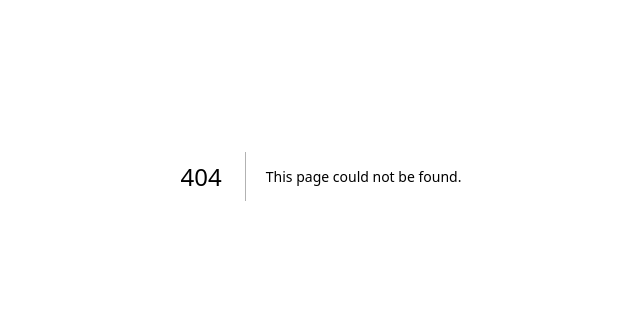
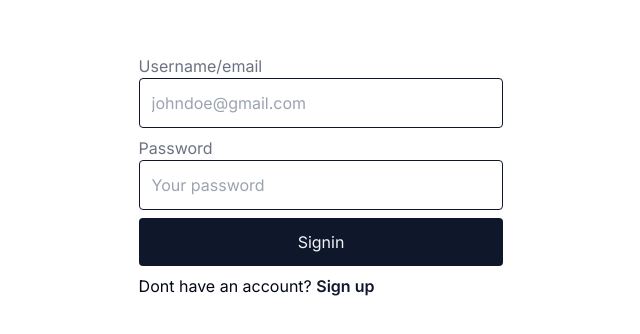
Before and after one commit to indie-hack-jos/Rantr-frontend, a Next.js app: page /auth/signin in a window 1280 px wide. Before the commit this address had no page. Shown: the part 224-558 px from the top of the page, without its empty margins (319-959 px from the left). Built offline with nearby package versions, Linux system fonts and the light colour scheme.

Commit message:
feat:created signin Page

```diff
--- /dev/null
+++ b/src/app/auth/page.tsx
@@ -0,0 +1,7 @@
+import React from 'react'
+
+export const page = () => {
+  return (
+    <div></div>
+  )
+}
--- /dev/null
+++ b/src/app/auth/signin/page.tsx
@@ -0,0 +1,25 @@
+import Link from "next/link"
+
+const page = () => {
+    return (
+      <main className='container mx-auto h-screen flex justify-center items-center'>
+          <form className='md:w-[30%] flex flex-col gap-2'>
+          <div className="w-full">
+            <label className="text-gray-500">Username/email</label>
+              <input type="text" className='w-full py-3 px-3 rounded border border-primary focus:outline-none' placeholder="johndoe@gmail.com" />
+            </div>
+
+            <div className="w-full">
+            <label className="text-gray-500">Password</label>
+              <input type="password" className='w-full py-3 px-3 rounded border border-primary focus:outline-none' placeholder="Your password" />
+            </div>
+
+
+              <button className="bg-primary py-3 w-full rounded text-secondary ">Signin</button>
+            <Link href="/auth/signup">  <p>Dont have an account? <span className='text-primary font-semibold'>Sign up</span></p></Link>
+          </form>
+      </main>
+    )
+  }
+
+  export default page
--- /dev/null
+++ b/src/app/auth/signup/page.tsx
@@ -0,0 +1,14 @@
+const page = () => {
+  return (
+    <main className='container mx-auto h-screen flex justify-center items-center'>
+        <form className='w-[30%] flex flex-col gap-2'>
+            <label>Email</label>
+            <input type="text" className='w-full py-3 px-3 rounded border border-primary focus:outline-none' placeholder="johndoe@gmail.com" />
+
+            <button className="bg-primary py-3 w-full rounded text-secondary ">Next</button>
+        </form>
+    </main>
+  )
+}
+
+export default page
```
